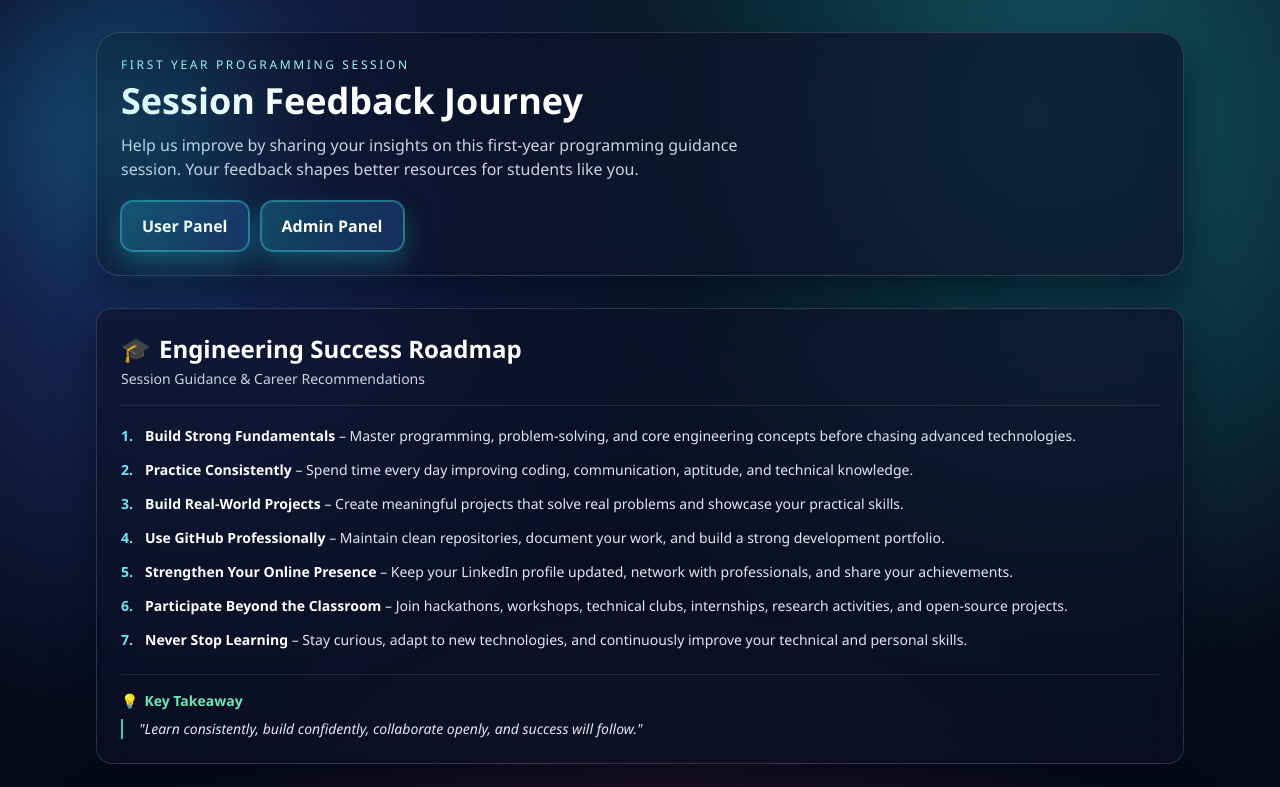
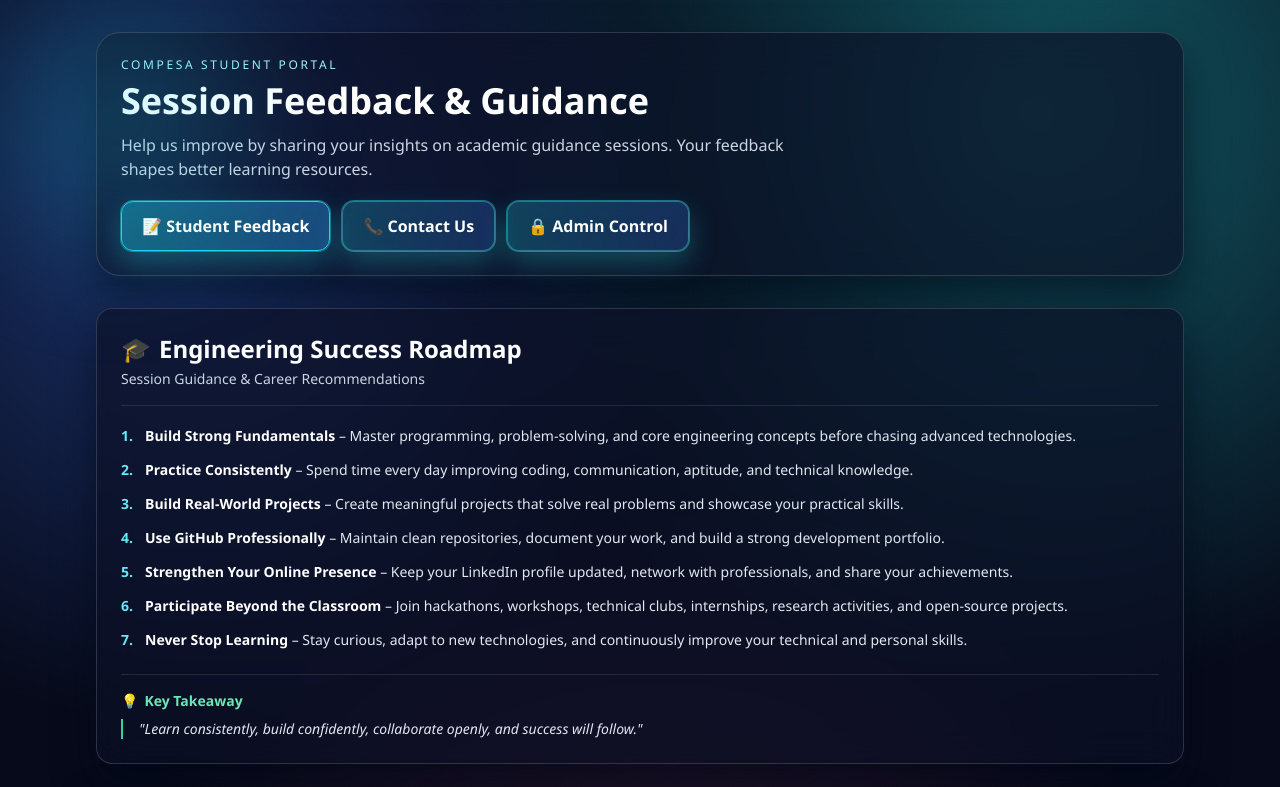
Before and after one commit to omkar2xt/FEEDBACK-SYSTEM-COMPESA, a React (Vite) app: page / in a window 1280 px wide. Shown: the top 787 px of the page. Built offline with nearby package versions, Linux system fonts and the light colour scheme; no server answers; the HTML template or start-up script is replaced by a standard one.

Commit message:
Refactor Contact Us into dedicated top-level section and tab view

```diff
--- a/src/App.tsx
+++ b/src/App.tsx
@@ -2,11 +2,12 @@ import { Suspense, lazy, useEffect, useMemo, useState } from "react";
 import { motion } from "framer-motion";
 import gsap from "gsap";
 import { ScrollTrigger } from "gsap/ScrollTrigger";
+import { AdminLogin } from "./components/AdminLogin";
+import { ContactUs } from "./components/ContactUs";
 import { CursorGlow } from "./components/CursorGlow";
-import { AdminLogin } from "./components/AdminLogin";
+import { MagneticButton } from "./components/MagneticButton";
 import { SessionFeedbackWizard } from "./components/SessionFeedbackWizard";
 import { SessionSummary } from "./components/SessionSummary";
-import { MagneticButton } from "./components/MagneticButton";
 import { ThreeBackground } from "./components/ThreeBackground";
 import { useLocalProgress } from "./hooks/useLocalProgress";
 import { useSound } from "./hooks/useSound";
@@ -28,7 +29,7 @@ const AdminDashboard = lazy(async () => {
 gsap.registerPlugin(ScrollTrigger);
 
 export default function App() {
-  const [activePanel, setActivePanel] = useState<"user" | "admin">("user");
+  const [activePanel, setActivePanel] = useState<"feedback" | "contact" | "admin">("feedback");
   const [adminAuthenticated, setAdminAuthenticated] = useState<boolean>(() => Boolean(getStoredAdminToken()));
   const [adminLoading, setAdminLoading] = useState(false);
   const [adminError, setAdminError] = useState("");
@@ -174,26 +175,45 @@ export default function App() {
       <ThreeBackground />
 
       <main className="mx-auto flex w-full max-w-6xl flex-col gap-8 px-4 py-8 sm:px-6 lg:px-8">
+        {/* TOP HEADER */}
         <motion.header
           initial={{ opacity: 0, y: -15 }}
           animate={{ opacity: 1, y: 0 }}
           transition={{ duration: 0.5 }}
           className="hero-fade rounded-3xl border border-white/15 bg-panel p-6 shadow-glass backdrop-blur-xl"
         >
-          <p className="text-xs uppercase tracking-[0.22em] text-cyan-200">First Year Programming Session</p>
-          <h1 className="mt-2 text-3xl font-bold sm:text-4xl">Session Feedback Journey</h1>
+          <p className="text-xs uppercase tracking-[0.22em] text-cyan-200">COMPESA Student Portal</p>
+          <h1 className="mt-2 text-3xl font-bold sm:text-4xl">Session Feedback & Guidance</h1>
           <p className="mt-3 max-w-2xl text-sm text-slate-300 sm:text-base">
-            Help us improve by sharing your insights on this first-year programming guidance session. Your feedback shapes better resources for students like you.
+            Help us improve by sharing your insights on academic guidance sessions. Your feedback shapes better learning resources.
           </p>
 
           <div className="mt-5 flex flex-wrap gap-3">
-            <MagneticButton onClick={() => setActivePanel("user")}>User Panel</MagneticButton>
-            <MagneticButton onClick={() => setActivePanel("admin")}>Admin Panel</MagneticButton>
+            <MagneticButton
+              onClick={() => setActivePanel("feedback")}
+              className={activePanel === "feedback" ? "border-cyan-400 bg-cyan-400/20 text-cyan-200 shadow-glow" : ""}
+            >
+              📝 Student Feedback
+            </MagneticButton>
+
+            <MagneticButton
+              onClick={() => setActivePanel("contact")}
+              className={activePanel === "contact" ? "border-cyan-400 bg-cyan-400/20 text-cyan-200 shadow-glow" : ""}
+            >
+              📞 Contact Us
+            </MagneticButton>
+
+            <MagneticButton
+              onClick={() => setActivePanel("admin")}
+              className={activePanel === "admin" ? "border-cyan-400 bg-cyan-400/20 text-cyan-200 shadow-glow" : ""}
+            >
+              🔒 Admin Control
+            </MagneticButton>
           </div>
-
         </motion.header>
 
-        {activePanel === "user" && (
+        {/* TAB 1: STUDENT FEEDBACK WIZARD */}
+        {activePanel === "feedback" && (
           <motion.div
             initial={{ opacity: 0, y: 10 }}
             animate={{ opacity: 1, y: 0 }}
@@ -229,6 +249,18 @@ export default function App() {
           </motion.div>
         )}
 
+        {/* TAB 2: STANDALONE CONTACT US SECTION */}
+        {activePanel === "contact" && (
+          <motion.div
+            initial={{ opacity: 0, y: 10 }}
+            animate={{ opacity: 1, y: 0 }}
+            className="space-y-6"
+          >
+            <ContactUs onStartFeedback={() => setActivePanel("feedback")} />
+          </motion.div>
+        )}
+
+        {/* TAB 3: ADMIN CONTROL CENTER */}
         {activePanel === "admin" && (
           <motion.div initial={{ opacity: 0, y: 10 }} animate={{ opacity: 1, y: 0 }}>
             {!adminAuthenticated ? (
--- a/src/components/SessionFeedbackWizard.tsx
+++ b/src/components/SessionFeedbackWizard.tsx
@@ -15,7 +15,6 @@ import type {
   SessionItem,
   YearItem
 } from "../types";
-import { ContactUs } from "./ContactUs";
 import { DynamicQuestionRenderer } from "./DynamicQuestionRenderer";
 import { LiquidProgress } from "./LiquidProgress";
 import { MagneticButton } from "./MagneticButton";
@@ -45,7 +44,7 @@ export function SessionFeedbackWizard({ onSubmitted, click, success }: SessionFe
   const [questions, setQuestions] = useState<QuestionItem[]>([]);
   const [answers, setAnswers] = useState<Record<string, any>>({});
 
-  const [activeStep, setActiveStep] = useState<"year" | "session" | "contact" | "identity" | "questions">("year");
+  const [activeStep, setActiveStep] = useState<"year" | "session" | "identity" | "questions">("year");
   const [questionIndex, setQuestionIndex] = useState(0);
 
   const [loading, setLoading] = useState(true);
@@ -94,7 +93,7 @@ export function SessionFeedbackWizard({ onSubmitted, click, success }: SessionFe
     click();
     setError("");
     setSelectedSession(session);
-    setActiveStep("contact");
+    setActiveStep("identity");
   };
 
   const handleProceedFromIdentity = () => {
@@ -208,12 +207,11 @@ export function SessionFeedbackWizard({ onSubmitted, click, success }: SessionFe
   };
 
   // Progress Calculation
-  const totalSteps = 4 + (questions.length || 1);
+  const totalSteps = 3 + (questions.length || 1);
   let currentStepNum = 1;
   if (activeStep === "session") currentStepNum = 2;
-  if (activeStep === "contact") currentStepNum = 3;
-  if (activeStep === "identity") currentStepNum = 4;
-  if (activeStep === "questions") currentStepNum = 5 + questionIndex;
+  if (activeStep === "identity") currentStepNum = 3;
+  if (activeStep === "questions") currentStepNum = 4 + questionIndex;
   const progressPercent = Math.min(100, (currentStepNum / totalSteps) * 100);
 
   return (
@@ -263,21 +261,14 @@ export function SessionFeedbackWizard({ onSubmitted, click, success }: SessionFe
               </div>
             )}
 
-            {activeStep === "contact" && (
-              <ContactUs
-                onStartFeedback={() => setActiveStep("identity")}
-                onBack={() => setActiveStep("session")}
-              />
-            )}
-
             {activeStep === "identity" && selectedSession && (
               <div className="space-y-4">
                 <button
                   type="button"
-                  onClick={() => setActiveStep("contact")}
+                  onClick={() => setActiveStep("session")}
                   className="mb-2 text-xs font-semibold text-cyan-300 hover:underline"
                 >
-                  ← Back to Contact Us / Coordinator Info
+                  ← Back to Sessions ({selectedSession.title})
                 </button>
                 <TypingQuestion text="Please enter your student details" />
 
```
